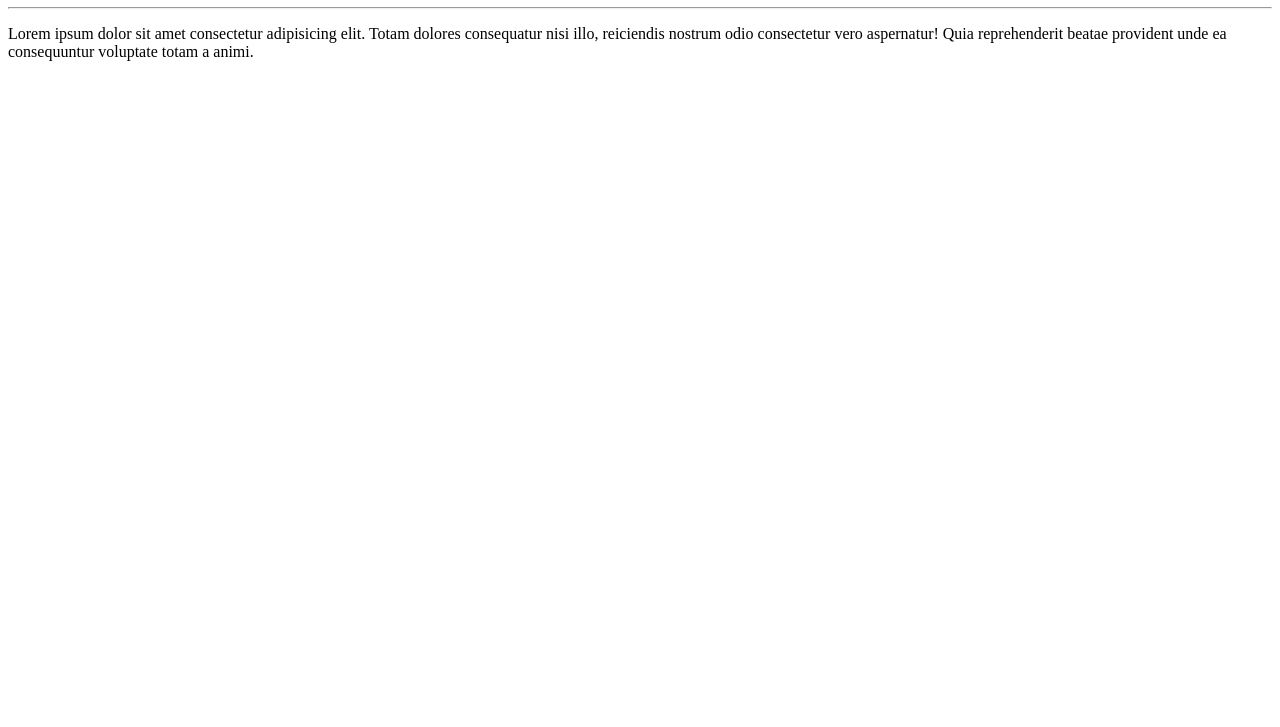
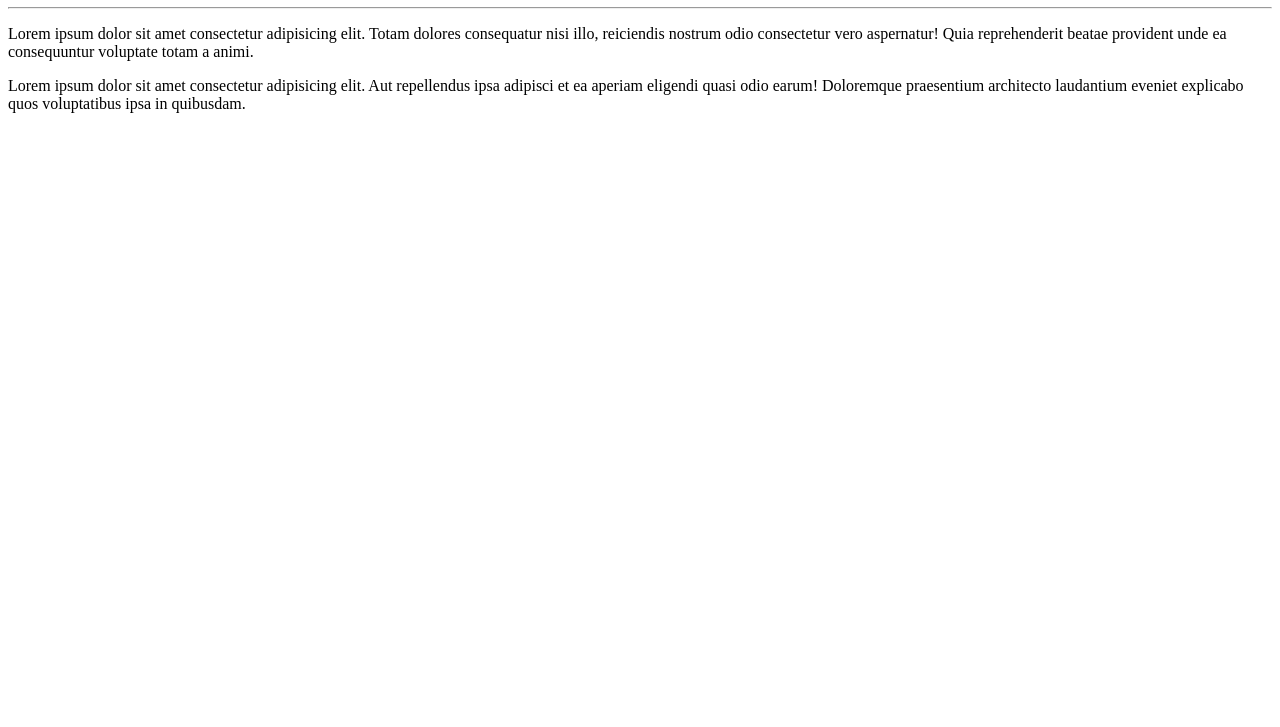
Before and after one commit to taisgehlen/Ola-Mundo, a plain HTML site: page site-exemplo/index.html in a window 1280 px wide. Shown: the part 73-800 px from the top of the page. Drawn offline with Linux system fonts and the light colour scheme.

Commit message:
adicionei um parágrafo

```diff
--- a/site-exemplo/index.html
+++ b/site-exemplo/index.html
@@ -10,6 +10,7 @@
     <h1> Olá, mundo!</h1>
     <hr>
     <p>Lorem ipsum dolor sit amet consectetur adipisicing elit. Totam dolores consequatur nisi illo, reiciendis nostrum odio consectetur vero aspernatur! Quia reprehenderit beatae provident unde ea consequuntur voluptate totam a animi.</p>
+    <p>Lorem ipsum dolor sit amet consectetur adipisicing elit. Aut repellendus ipsa adipisci et ea aperiam eligendi quasi odio earum! Doloremque praesentium architecto laudantium eveniet explicabo quos voluptatibus ipsa in quibusdam.</p>
 
 </body>
 </html>
```
